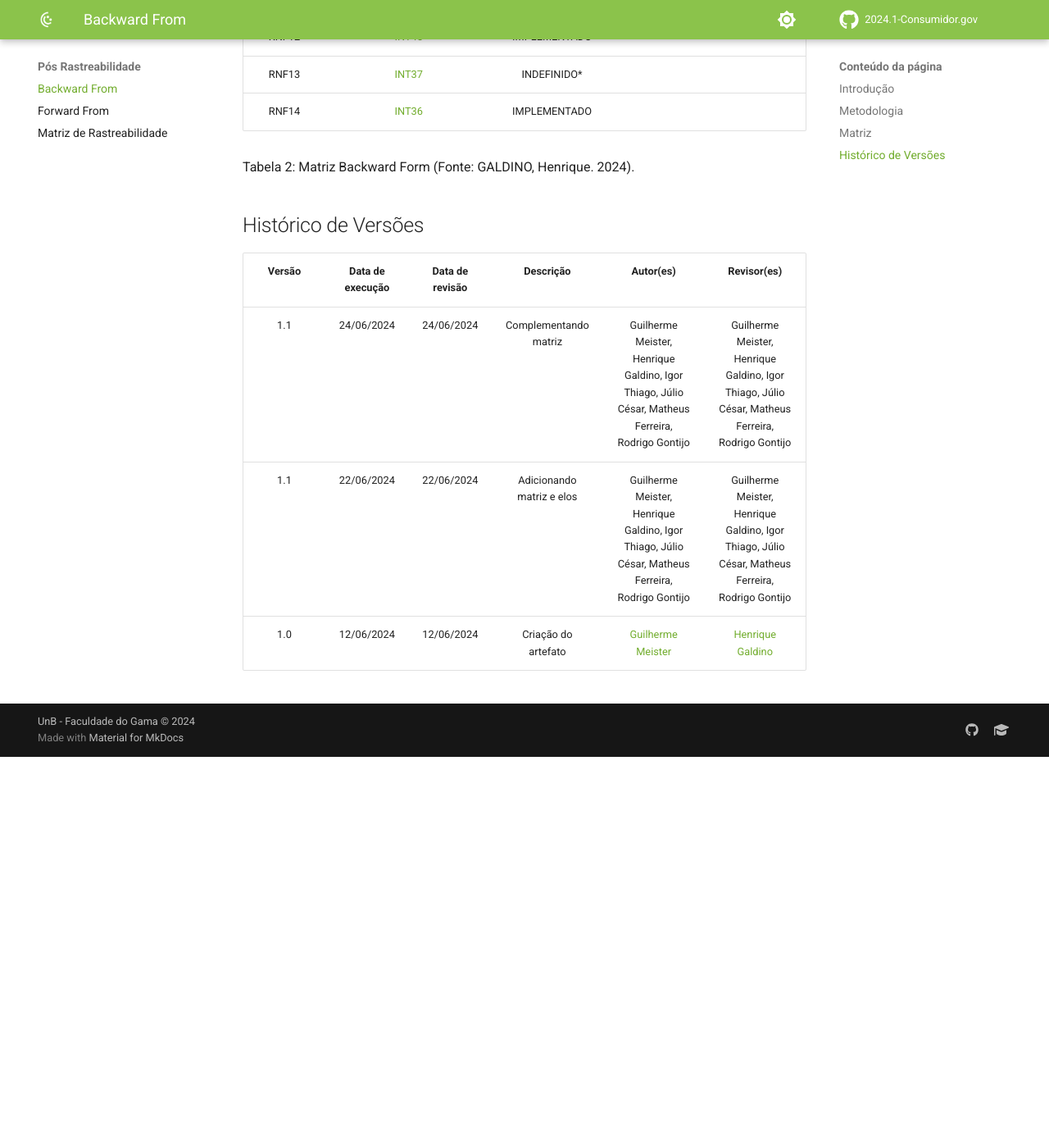
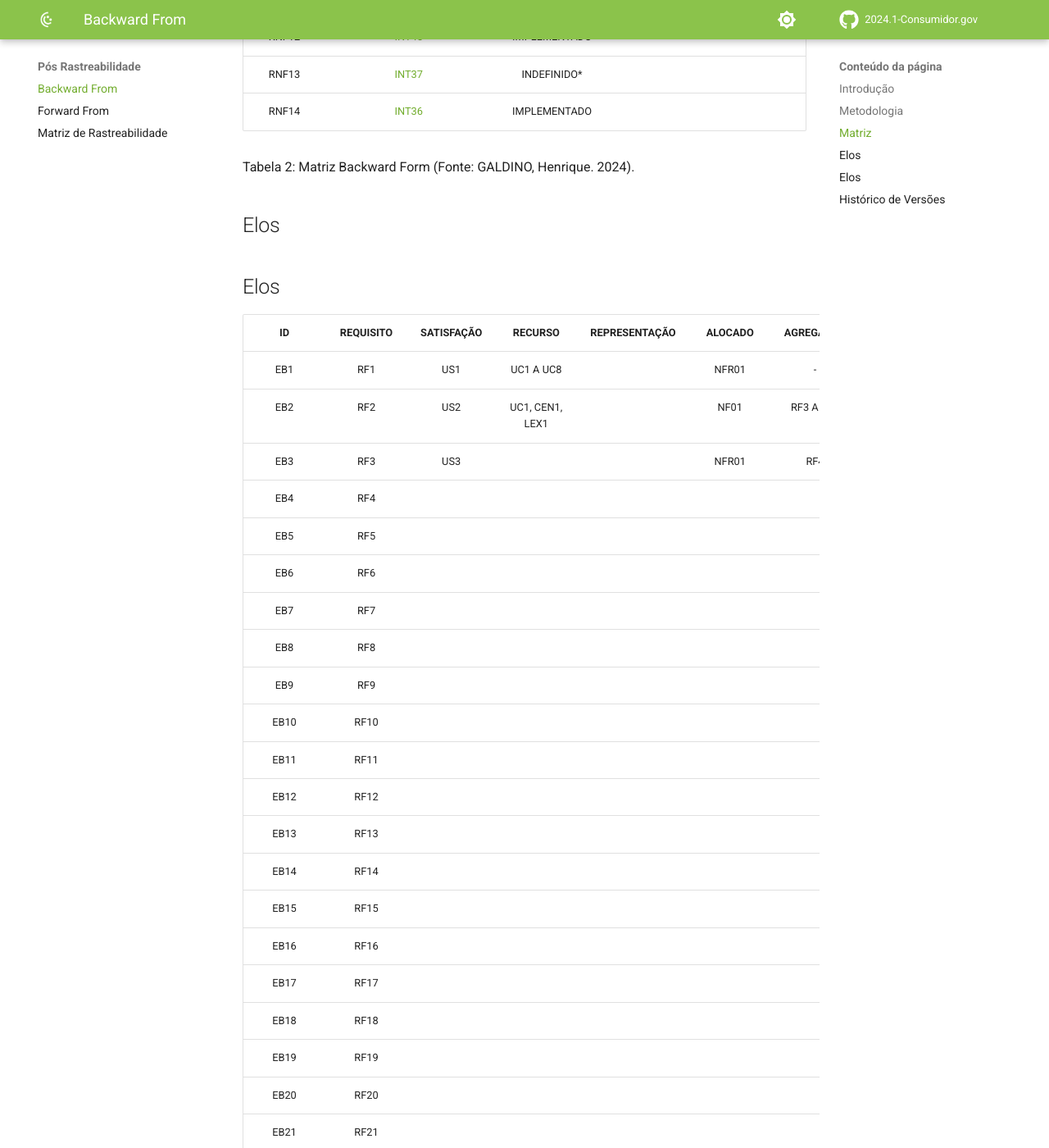
Before and after one commit to Requisitos-de-Software/2024.1-Grupo08, an MkDocs documentation site: the page built from docs/Pós-Rastreabilidade/backward.md, in a window 1280 px wide and 1400 px high, scrolled down 3867 px. Shown: the whole window at 82% size. Built offline with MkDocs 1.6.1 and Material for MkDocs 9.7.7, drawn with Linux system fonts in a browser that asks for light colours; comment, search, counter and statistics services are not loaded; before the commit the page ends 4790 px from its top, so only the background shows below that; some of the changed text lies outside the part shown.

Commit message:
add tabela elos backward

```diff
--- a/docs/Pós-Rastreabilidade/backward.md
+++ b/docs/Pós-Rastreabilidade/backward.md
@@ -94,6 +94,51 @@ A tabela 2 abaixo apresenta a matriz ***forward form***, relacionando os requisi
 <p> Tabela 2: Matriz Backward Form (Fonte: GALDINO, Henrique. 2024).</p>
 </div>
 
+## Elos
+
+## Elos
+
+| ID | REQUISITO | SATISFAÇÃO | RECURSO | REPRESENTAÇÃO | ALOCADO | AGREGAÇÃO |
+| :--: | :--: | :--: | :--: | :--: | :--: | :--: |
+| EB1  | RF1 | US1 | UC1 A UC8 |  | NFR01 | - |
+| EB2  | RF2 | US2 | UC1, CEN1, LEX1 |  | NF01 | RF3 A RF9|
+| EB3  | RF3 | US3 |  |  | NFR01 | RF4 |
+| EB4  | RF4 |  |  |  |  |  |
+| EB5  | RF5 |  |  |  |  |  |
+| EB6  | RF6 |  |  |  |  |  |
+| EB7  | RF7 |  |  |  |  |  |
+| EB8  | RF8  | |  |  |  |  |
+| EB9  | RF9  | |  |  |  |  |
+| EB10 | RF10 | |  |  |  |  |
+| EB11 | RF11 | |  |  |  |  |
+| EB12 | RF12 | |  |  |  |  |
+| EB13 | RF13 | |  |  |  |  |
+| EB14 | RF14 | |  |  |  |  |
+| EB15 | RF15 | |  |  |  |  |
+| EB16 | RF16 | |  |  |  |  |
+| EB17 | RF17 | |  |  |  |  |
+| EB18 | RF18 | |  |  |  |  |
+| EB19 | RF19 | |  |  |  |  |
+| EB20 | RF20 | |  |  |  |  |
+| EB21 | RF21 | |  |  |  |  |
+| EB22 | RF22 | |  |  |  |  |
+| EB23 | RF23 | |  |  |  |  |
+| EBF24 | RF24 | |  |  |  |  |
+| EB25 | RF25 | |  |  |  |  |
+| EB26 | RNF1 | |  |  |  |  |
+| EB27 | RNF2 | |  |  |  |  |
+| EB28 | RNF3 | |  |  |  |  |
+| EB29 | RNF4 | |  |  |  |  |
+| EB30 | RNF5 | |  |  |  |  |
+| EB31 | RNF6 | |  |  |  |  |
+| EB32 | RNF7 | |  |  |  |  |
+| EB33 | RNF8 | |  |  |  |  |
+| EB34 | RNF9 | |  |  |  |  |
+| EB35 | RNF10 | |  |  |  |  |
+| EB36 | RNF11 | |  |  |  |  |
+| EB37 | RNF12 | |  |  |  |  |
+| EB38 | RNF13 | |  |  |  |  |
+| EB39 | RNF14 | |  |  |  |  |
 
 ## Histórico de Versões
 
```
